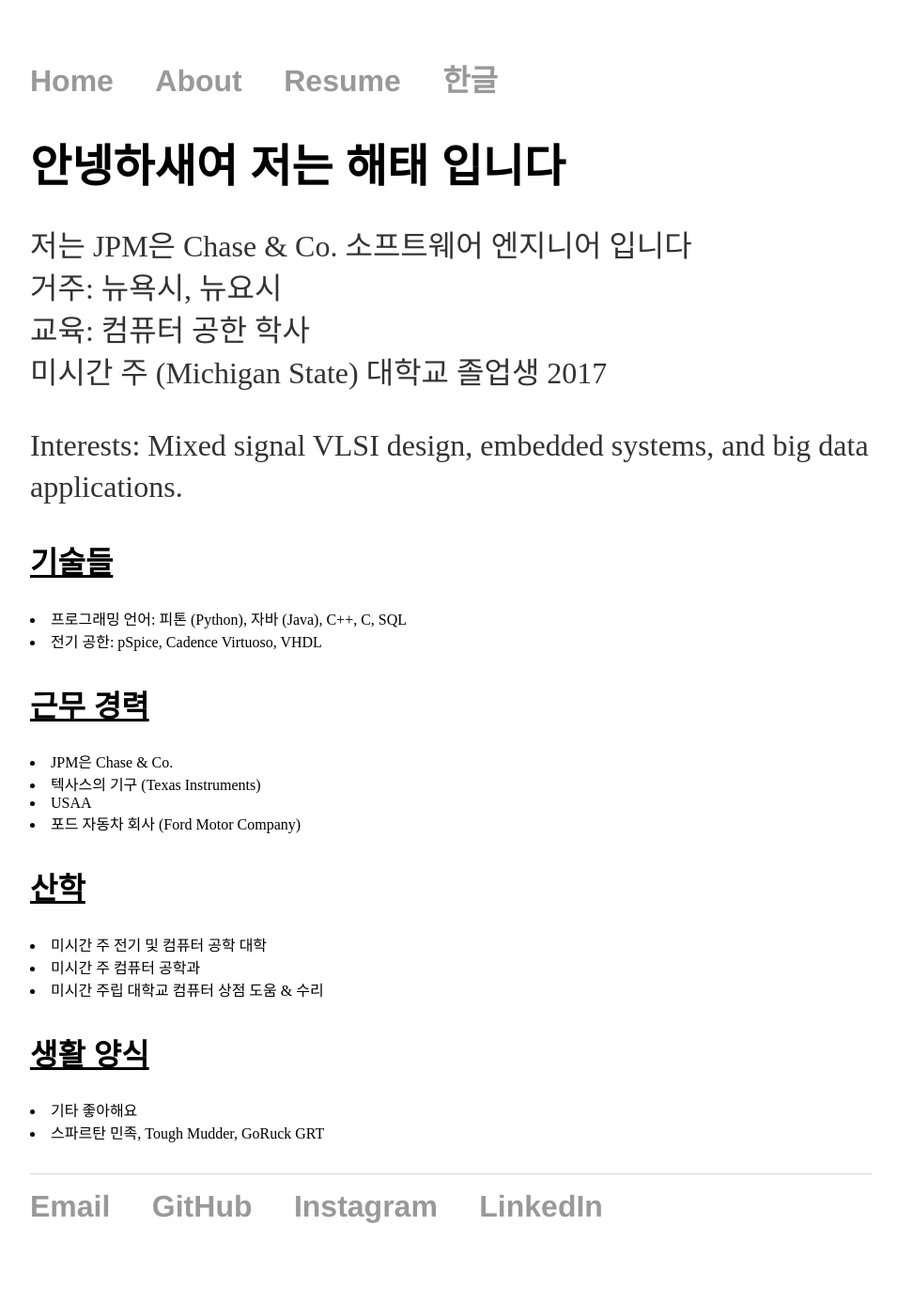
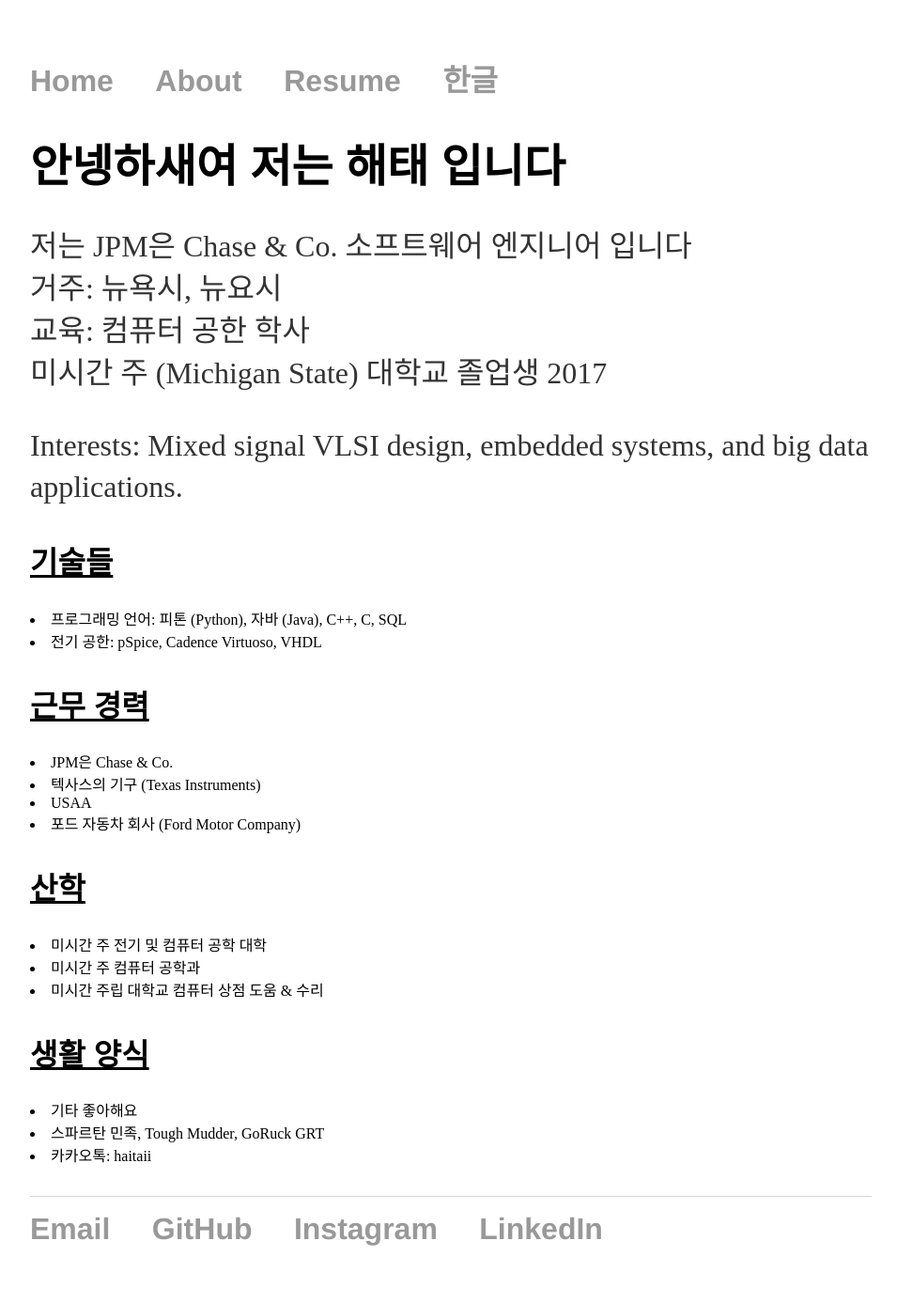
Before and after one commit to hkng248/hkng248.github.io, a Jekyll site: the page built from hangul/index.html, in a window 1280 px wide. Shown: the whole page at 94% size, without its empty margins (160-1115 px from the left). Built offline with Jekyll 4.4.1, drawn with Linux system fonts in a browser that asks for light colours; Markdown is read by kramdown in place of the engine named in the settings; before the commit the page ends 1363 px from its top, so only the background shows below that.

Commit message:
added kakao talk

```diff
--- a/hangul/index.html
+++ b/hangul/index.html
@@ -34,6 +34,7 @@
 	<p><h2><u>생활 양식</u></h2>
 		<li> 기타 좋아해요</li>
 		<li> 스파르탄 민족, Tough Mudder, GoRuck GRT</li>
+		<li> 카카오톡: haitaii</li>
 	</p>
 
 </div><!-- ./blurb -->
```
